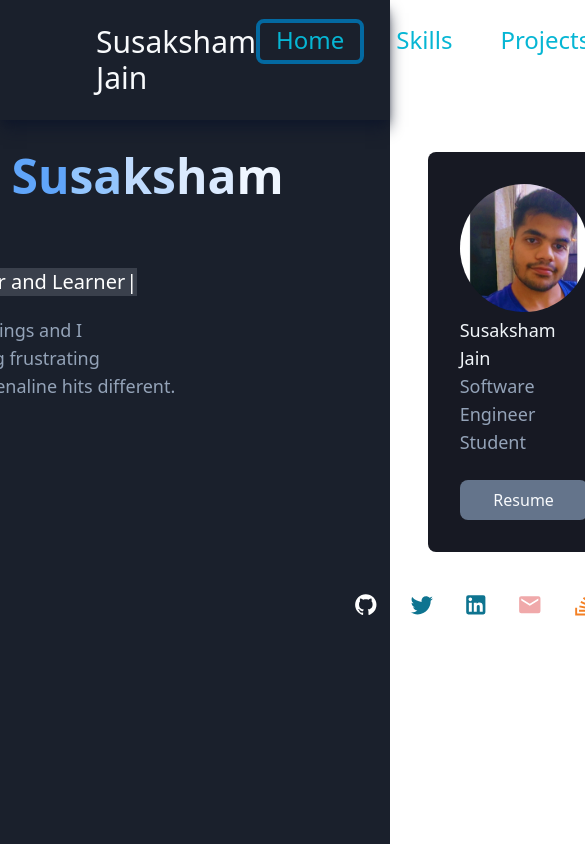
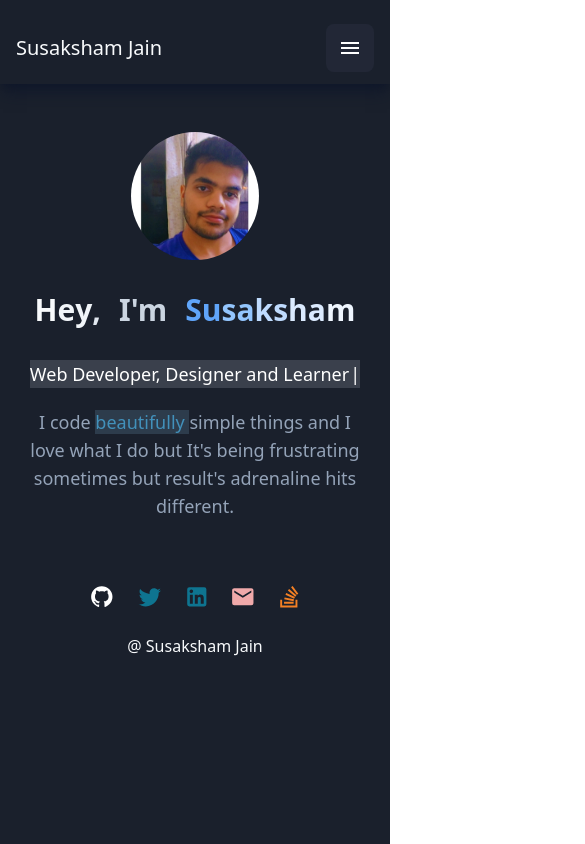
Before and after one commit to Susaksham/Portfolio, a React (Create React App) app: page /home in a window 390 px wide. Shown: the top 844 px of the page, 585 px wide, since content can reach past the window. Built offline with nearby package versions, Linux system fonts and the light colour scheme.

Commit message:
responsiveness added

```diff
--- a/src/Components/Footer/Footer.jsx
+++ b/src/Components/Footer/Footer.jsx
@@ -3,10 +3,10 @@ import { AiFillGithub, AiFillTwitterCircle } from "react-icons/ai";
 
 function Footer() {
   return (
-    <div className="flex items-center justify-between px-8 text-slate-50">
+    <div className="flex items-center justify-between laptop:px-8 mobile:gap-4 text-slate-50 mobile:flex-col-reverse">
       <div>@ Susaksham Jain</div>
       <div>
-        <ul className="flex items-center gap-4">
+        <ul className="flex items-center laptop:gap-4 mobile:gap-2">
           <li className="rounded-full hover:bg-gray-700 p-2">
             <svg
               xmlns="http://www.w3.org/2000/svg"
@@ -14,6 +14,7 @@ function Footer() {
               width="1.6rem"
               height="1.6rem"
               fill="white"
+              className="w-[1.6rem] h-[1.6rem] "
             >
               <title>github</title>
               <path d="M12,2A10,10 0 0,0 2,12C2,16.42 4.87,20.17 8.84,21.5C9.34,21.58 9.5,21.27 9.5,21C9.5,20.77 9.5,20.14 9.5,19.31C6.73,19.91 6.14,17.97 6.14,17.97C5.68,16.81 5.03,16.5 5.03,16.5C4.12,15.88 5.1,15.9 5.1,15.9C6.1,15.97 6.63,16.93 6.63,16.93C7.5,18.45 8.97,18 9.54,17.76C9.63,17.11 9.89,16.67 10.17,16.42C7.95,16.17 5.62,15.31 5.62,11.5C5.62,10.39 6,9.5 6.65,8.79C6.55,8.54 6.2,7.5 6.75,6.15C6.75,6.15 7.59,5.88 9.5,7.17C10.29,6.95 11.15,6.84 12,6.84C12.85,6.84 13.71,6.95 14.5,7.17C16.41,5.88 17.25,6.15 17.25,6.15C17.8,7.5 17.45,8.54 17.35,8.79C18,9.5 18.38,10.39 18.38,11.5C18.38,15.32 16.04,16.16 13.81,16.41C14.17,16.72 14.5,17.33 14.5,18.26C14.5,19.6 14.5,20.68 14.5,21C14.5,21.27 14.66,21.59 15.17,21.5C19.14,20.16 22,16.42 22,12A10,10 0 0,0 12,2Z" />
@@ -23,8 +24,8 @@ function Footer() {
             <svg
               xmlns="http://www.w3.org/2000/svg"
               viewBox="0 0 24 24"
-              height="1.6rem"
               fill="rgb(14 116 144)"
+              className="w-[1.6rem] h-[1.6rem]"
             >
               <title>twitter</title>
               <path d="M22.46,6C21.69,6.35 20.86,6.58 20,6.69C20.88,6.16 21.56,5.32 21.88,4.31C21.05,4.81 20.13,5.16 19.16,5.36C18.37,4.5 17.26,4 16,4C13.65,4 11.73,5.92 11.73,8.29C11.73,8.63 11.77,8.96 11.84,9.27C8.28,9.09 5.11,7.38 3,4.79C2.63,5.42 2.42,6.16 2.42,6.94C2.42,8.43 3.17,9.75 4.33,10.5C3.62,10.5 2.96,10.3 2.38,10C2.38,10 2.38,10 2.38,10.03C2.38,12.11 3.86,13.85 5.82,14.24C5.46,14.34 5.08,14.39 4.69,14.39C4.42,14.39 4.15,14.36 3.89,14.31C4.43,16 6,17.26 7.89,17.29C6.43,18.45 4.58,19.13 2.56,19.13C2.22,19.13 1.88,19.11 1.54,19.07C3.44,20.29 5.7,21 8.12,21C16,21 20.33,14.46 20.33,8.79C20.33,8.6 20.33,8.42 20.32,8.23C21.16,7.63 21.88,6.87 22.46,6Z" />
@@ -34,8 +35,8 @@ function Footer() {
             <svg
               xmlns="http://www.w3.org/2000/svg"
               viewBox="0 0 24 24"
-              height="1.6rem"
               fill="rgb(14 116 144)"
+              className="w-[1.6rem] h-[1.6rem]"
             >
               <title>linkedin</title>
               <path d="M19 3A2 2 0 0 1 21 5V19A2 2 0 0 1 19 21H5A2 2 0 0 1 3 19V5A2 2 0 0 1 5 3H19M18.5 18.5V13.2A3.26 3.26 0 0 0 15.24 9.94C14.39 9.94 13.4 10.46 12.92 11.24V10.13H10.13V18.5H12.92V13.57C12.92 12.8 13.54 12.17 14.31 12.17A1.4 1.4 0 0 1 15.71 13.57V18.5H18.5M6.88 8.56A1.68 1.68 0 0 0 8.56 6.88C8.56 5.95 7.81 5.19 6.88 5.19A1.69 1.69 0 0 0 5.19 6.88C5.19 7.81 5.95 8.56 6.88 8.56M8.27 18.5V10.13H5.5V18.5H8.27Z" />
@@ -45,8 +46,8 @@ function Footer() {
             <svg
               xmlns="http://www.w3.org/2000/svg"
               viewBox="0 0 24 24"
-              height="1.6rem"
               fill="rgb(240,169,170)"
+              className="w-[1.6rem] h-[1.6rem]"
             >
               <title>email</title>
               <path d="M20,8L12,13L4,8V6L12,11L20,6M20,4H4C2.89,4 2,4.89 2,6V18A2,2 0 0,0 4,20H20A2,2 0 0,0 22,18V6C22,4.89 21.1,4 20,4Z" />
@@ -56,8 +57,8 @@ function Footer() {
             <svg
               xmlns="http://www.w3.org/2000/svg"
               viewBox="0 0 24 24"
-              height="1.6rem"
               fill="rgb(244,128,36)"
+              className="w-[1.6rem] h-[1.6rem]"
             >
               <title>stack-overflow</title>
               <path d="M17.36,20.2V14.82H19.15V22H3V14.82H4.8V20.2H17.36M6.77,14.32L7.14,12.56L15.93,14.41L15.56,16.17L6.77,14.32M7.93,10.11L8.69,8.5L16.83,12.28L16.07,13.9L7.93,10.11M10.19,6.12L11.34,4.74L18.24,10.5L17.09,11.87L10.19,6.12M14.64,1.87L20,9.08L18.56,10.15L13.2,2.94L14.64,1.87M6.59,18.41V16.61H15.57V18.41H6.59Z" />
--- a/src/Components/Home/HomePage.jsx
+++ b/src/Components/Home/HomePage.jsx
@@ -20,11 +20,11 @@ function HomePage() {
   };
   return (
     //
-    <div className="py-4 min-w-fit h-full flex justify-center items-center ">
-      <div className=" min-h-fit  py-4 px-4 flex gap-36 ">
+    <div className="laptop:py-4 min-w-fit h-full flex justify-center items-center mobile:mb-10 ">
+      <div className=" min-h-fit  py-4 px-4 flex laptop:gap-36  laptop:flex-row mobile:flex-col-reverse ">
         <div className="flex-1 flex flex-col gap-5">
-          <div>
-            <h1 className=" text-5xl font-bold flex ">
+          <div className="mobile:flex mobile:items-center mobile:justify-center laptop:block">
+            <h1 className=" laptop:text-5xl font-bold flex mobile:text-3xl  ">
               <div className="  text-slate-50">H</div>
               <div className="  text-slate-100">e</div>
               <div className="  text-slate-100">y</div>
@@ -46,9 +46,14 @@ function HomePage() {
             </h1>
           </div>
           <div className="mt-3">
-            <h2 className=" text-slate-400 text-3xl">I'm a </h2>
-            <p>
-              <div id={classes.text} className="bg-slate-300 text-xl">
+            <h2 className=" text-slate-400 laptop:text-3xl mobile:text-xl mobile:text-center laptop:text-left mobile:hidden laptop:block">
+              I'm a{" "}
+            </h2>
+            <div className=" laptop:inline  mobile:flex mobile:items-center mobile:justify-center">
+              <div
+                id={classes.text}
+                className="bg-slate-300 laptop:text-xl mobile:text-lg"
+              >
                 <Typewriter
                   onInit={(typewriter) => {
                     typewriter
@@ -66,10 +71,10 @@ function HomePage() {
                   }}
                 />
               </div>
-            </p>
+            </div>
           </div>
           <div>
-            <p className="text-slate-400 text-lg">
+            <p className="text-slate-400 text-lg mobile:text-center laptop:text-left">
               I code{" "}
               <span className="bg-[#2d3c4c] text-[#4291bb]"> beautifully </span>{" "}
               simple things and I <br /> love what I do but It's being
@@ -79,19 +84,19 @@ function HomePage() {
           </div>
         </div>
         <div className="">
-          <div className="flex flex-col  justify-between  bg-[#171923] py-8 px-8 h-[25rem] rounded-lg">
+          <div className="flex flex-col  justify-between laptop:bg-[#171923] py-8 px-8 laptop:h-[25rem] rounded-lg">
             <div className="flex flex-col items-center ">
               <div className="w-[8rem] rounded-full overflow-hidden">
                 <img src={ProfileImage} alt="not visible"></img>
               </div>
-              <span className="text-lg text-slate-100 mt-1">
+              <span className="text-lg text-slate-100 mt-1 mobile:hidden laptop:inline-block">
                 Susaksham Jain
               </span>
-              <span className="text-lg text-slate-400">
+              <span className="text-lg text-slate-400 laptop:inline-block mobile:hidden">
                 Software Engineer Student
               </span>
             </div>
-            <div>
+            <div className="laptop:inline-block mobile:hidden">
               <button
                 type="file"
                 onClick={onButtonClick}
--- a/src/Components/Home/HomePage.module.css
+++ b/src/Components/Home/HomePage.module.css
@@ -10,4 +10,5 @@
   background: #3a404c;
   color: white;
   width: max-content;
+  @apply mobile:text-center;
 }
--- a/src/Components/Navigation/Navigation.jsx
+++ b/src/Components/Navigation/Navigation.jsx
@@ -5,10 +5,12 @@ import { Outlet } from "react-router-dom";
 // pt-[2rem] pl-[6.25rem] pr-[6.25rem] pb-[2rem]
 function Navigation() {
   return (
-    <div className="flex pt-6 pl-24 pr-24 pb-6    justify-between w-full  shadow-lg shadow-slate-900 ">
-      <h1 className="text-slate-50 text-3xl">Susaksham Jain</h1>
-      <div className="links">
-        <ul className="flex list-none gap-4">
+    <div className="flex mobile:pt-6 mobile:pl-4 mobile:pr-4 mobile:pb-3 laptop:pt-6  laptop:pl-24 laptop:pr-24 laptop:pb-6    justify-between w-full  shadow-lg shadow-slate-900 ">
+      <h1 className="text-slate-50 mobile:text-xl laptop:text-3xl flex items-center">
+        Susaksham Jain
+      </h1>
+      <div className="flex">
+        <ul className=" list-none laptop:gap-4 mobile:hidden   tablet:flex ">
           <li>
             <NavLink className="no-underline" to="/home">
               {({ isActive }) => {
@@ -95,6 +97,17 @@ function Navigation() {
             </NavLink>
           </li>
         </ul>
+        <div className="bg-[#272d3c9d] p-3 laptop:hidden rounded-lg ">
+          <svg
+            xmlns="http://www.w3.org/2000/svg"
+            viewBox="0 0 24 24"
+            className=" mobile:w-[1.5rem] "
+            fill="white"
+          >
+            <title>menu</title>
+            <path d="M3,6H21V8H3V6M3,11H21V13H3V11M3,16H21V18H3V16Z" />
+          </svg>
+        </div>
       </div>
     </div>
   );
--- a/src/Components/Projects/ProjectItem.jsx
+++ b/src/Components/Projects/ProjectItem.jsx
@@ -13,7 +13,7 @@ const ProjectItem = (props) => {
   };
   return (
     <div className="p-5 relative h-full ">
-      <div className=" bg-black desktop:w-96 rounded-lg desktop:h-fit overflow-hidden">
+      <div className=" bg-black laptop:w-96 rounded-lg laptop:h-fit overflow-hidden mobile:w-60 mobile:h-fit">
         <div id={classes.imageSectionId} className={classes.imageSection}>
           <div id={classes.shadow}></div>
           <div
@@ -41,10 +41,10 @@ const ProjectItem = (props) => {
             src={props.url}
           ></img>
         </div>
-        <div className="p-7 flex flex-col gap-3">
+        <div className="laptop:p-7 flex flex-col gap-3 mobile:p-3">
           <button
             onClick={showHandler}
-            className=" text-slate-50 border-2 p-2 w-fit border-white rounded-lg"
+            className=" text-slate-50 border-2 laptop:p-2 mobile:p-1 w-fit  border-white rounded-lg"
           >
             {showTech ? "Hide ⬆️" : "Show TechStack ⬇️"}
           </button>
--- a/src/Components/Projects/ProjectItems.jsx
+++ b/src/Components/Projects/ProjectItems.jsx
@@ -45,7 +45,7 @@ const ProjectItems = () => {
     <>
       <div className="flex flex-col items-center gap-8 mt-8">
         <div className="flex flex-col items-center gap-6">
-          <h1 className=" text-5xl font-bold flex ">
+          <h1 className=" mobile:text-3xl laptop:text-5xl font-bold flex ">
             <div className="  text-blue-400">P</div>
             <div className="  text-blue-400">r</div>
             <div className="  text-blue-300">o</div>
@@ -55,12 +55,12 @@ const ProjectItems = () => {
             <div className="  text-blue-100"> t</div>
             <div className=" text-blue-100">s</div>
           </h1>
-          <p className=" text-slate-50 text-2xl">
+          <p className=" text-slate-50 laptop:text-2xl mobile:text-lg">
             {" "}
             These are some of my projects.
           </p>
         </div>
-        <div className="flex gap-10 overflow-hidden h-fit  ">
+        <div className=" laptop:gap-10 overflow-hidden h-fit mobile:flex-col flex  laptop:flex-row">
           {projectName.map((element) => {
             return (
               <ProjectItem
--- a/tailwind.config.js
+++ b/tailwind.config.js
@@ -11,7 +11,7 @@ module.exports = {
       tablet: "640px",
       // => @media (min-width: 640px) { ... }
 
-      laptop: "1024px",
+      laptop: "744px",
       // => @media (min-width: 1024px) { ... }
 
       desktop: "1280px",
```
Also changed, not shown: src/Components/Skills/Skills.jsx (+14 -14 lines), src/Components/Wrapper/Wrapper.jsx (+12 -6 lines), src/index.js (renamed from src/index.jsx).
